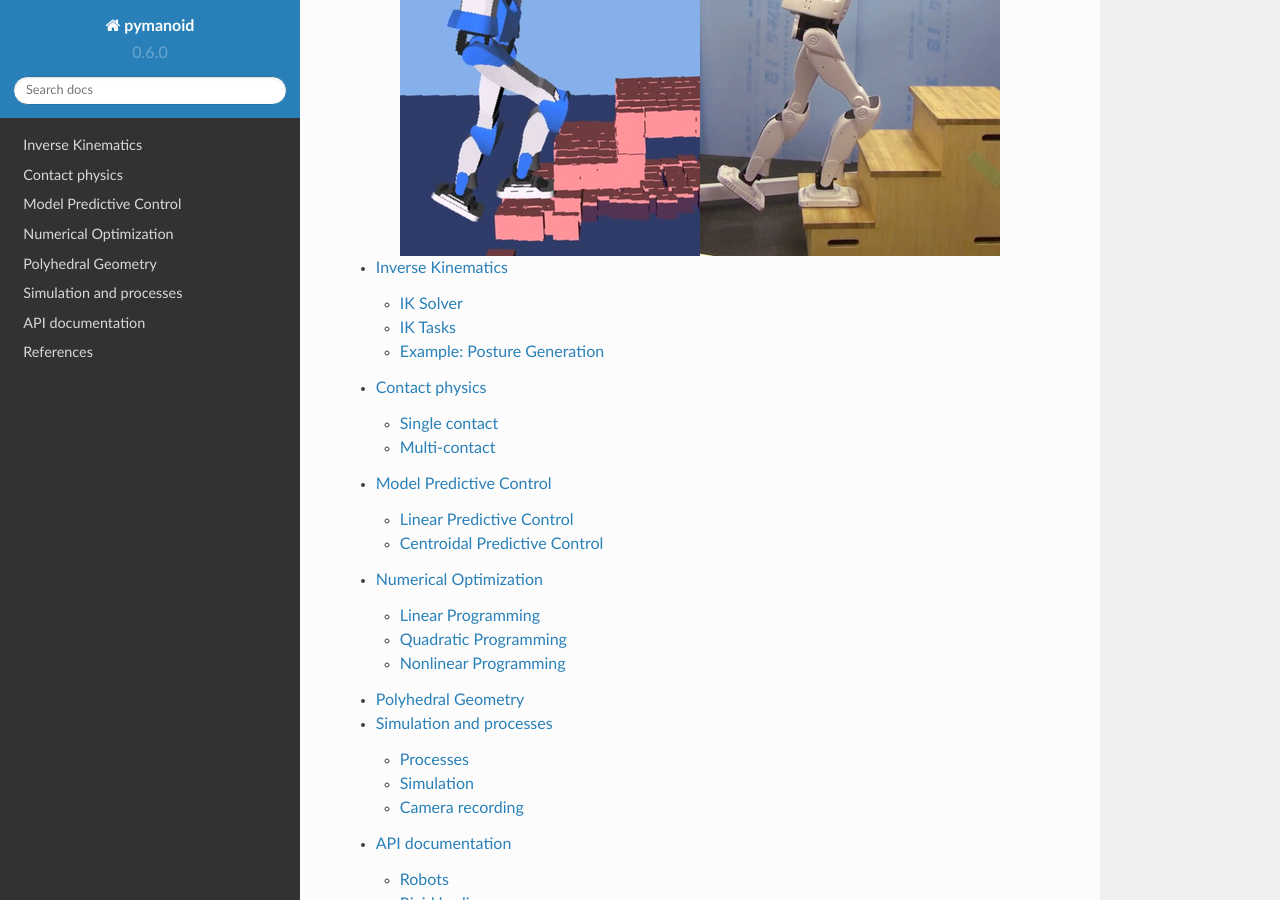
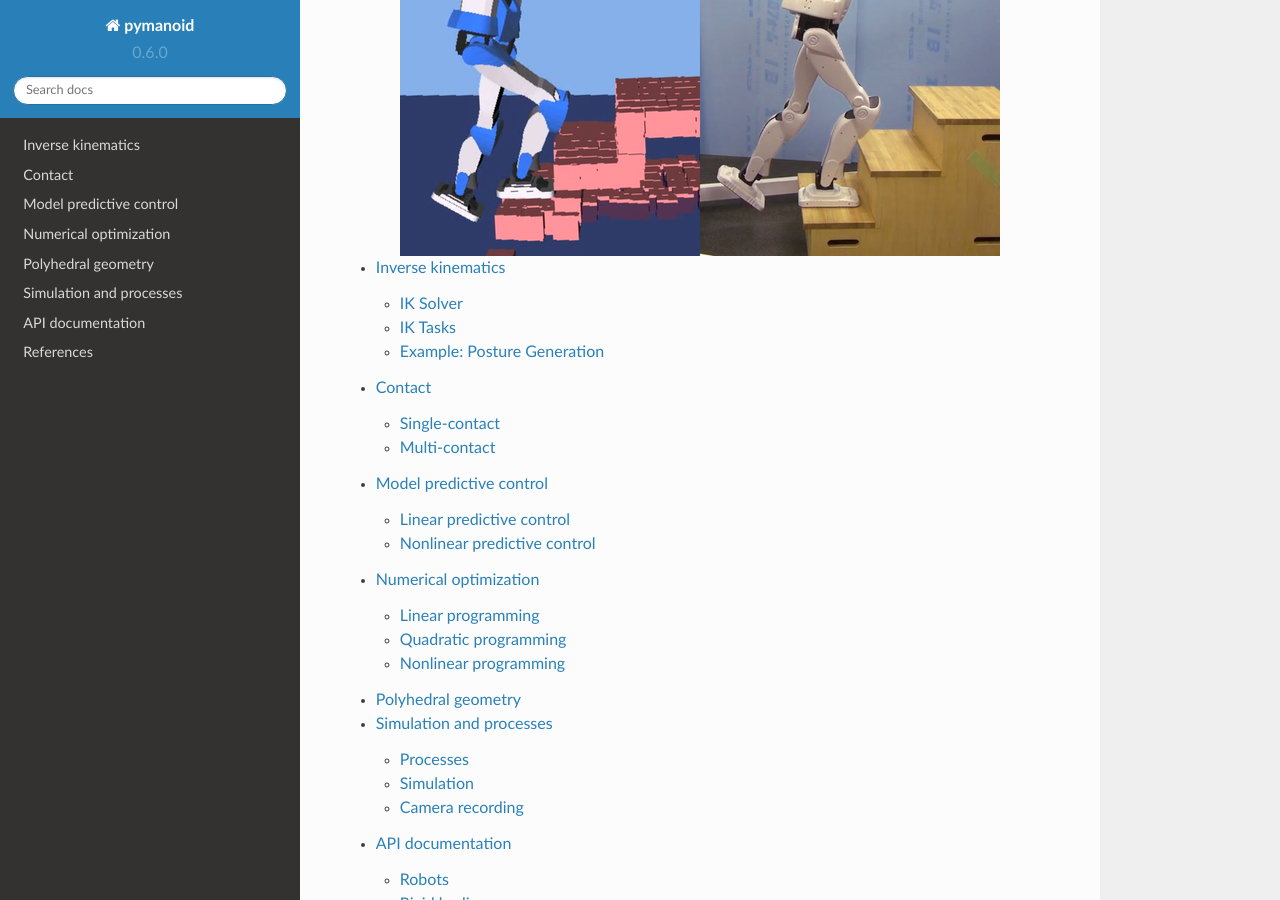
Before and after one commit to stephane-caron/pymanoid, a Sphinx documentation site: the page built from doc/source/index.rst, in a window 1280 px wide and 900 px high, scrolled down 368 px. Built offline with Sphinx 7.4.7 and the Read the Docs theme 2.0.0, drawn with Linux system fonts in a browser that asks for light colours.

Commit message:
Minor documentation updates

```diff
--- a/doc/source/contact-physics.rst
+++ b/doc/source/contact.rst
@@ -1,8 +1,8 @@
-***************
-Contact physics
-***************
+*******
+Contact
+*******
 
-Single contact
+Single-contact
 ==============
 
 .. autoclass:: pymanoid.contact.Contact
--- a/doc/source/index.rst
+++ b/doc/source/index.rst
@@ -14,7 +14,7 @@ pymanoid documentation
 .. toctree::
 
     inverse-kinematics.rst
-    contact-physics.rst
+    contact.rst
     model-predictive-control.rst
     numerical-optimization.rst
     polyhedral-computations.rst
--- a/doc/source/inverse-kinematics.rst
+++ b/doc/source/inverse-kinematics.rst
@@ -1,5 +1,5 @@
 ******************
-Inverse Kinematics
+Inverse kinematics
 ******************
 
 IK Solver
--- a/doc/source/polyhedral-computations.rst
+++ b/doc/source/polyhedral-computations.rst
@@ -1,5 +1,5 @@
 *******************
-Polyhedral Geometry
+Polyhedral geometry
 *******************
 
 .. automodule:: pymanoid.geometry
```
Also changed, not shown: doc/source/model-predictive-control.rst (+7 -7 lines), doc/source/numerical-optimization.rst (+4 -4 lines).
